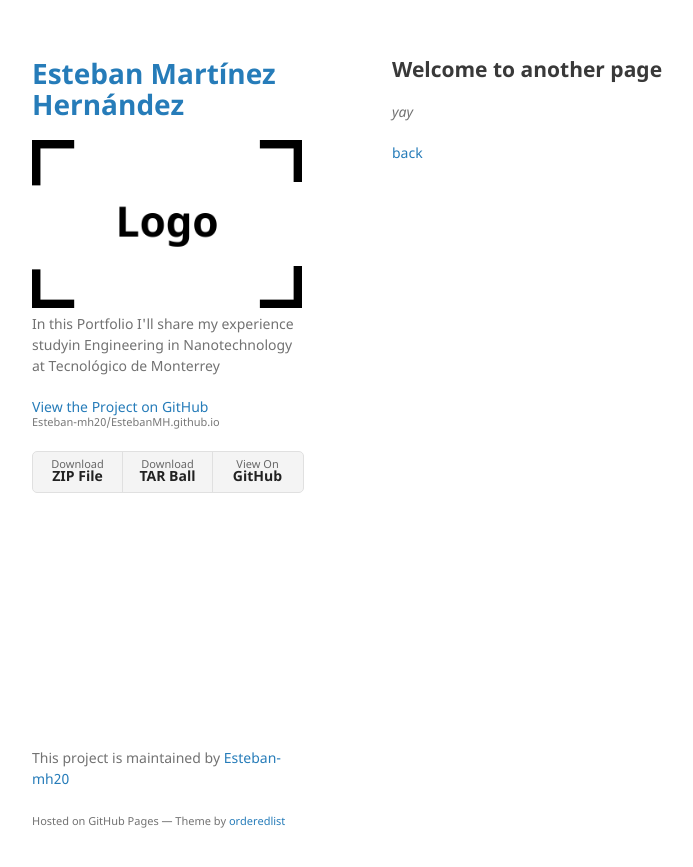
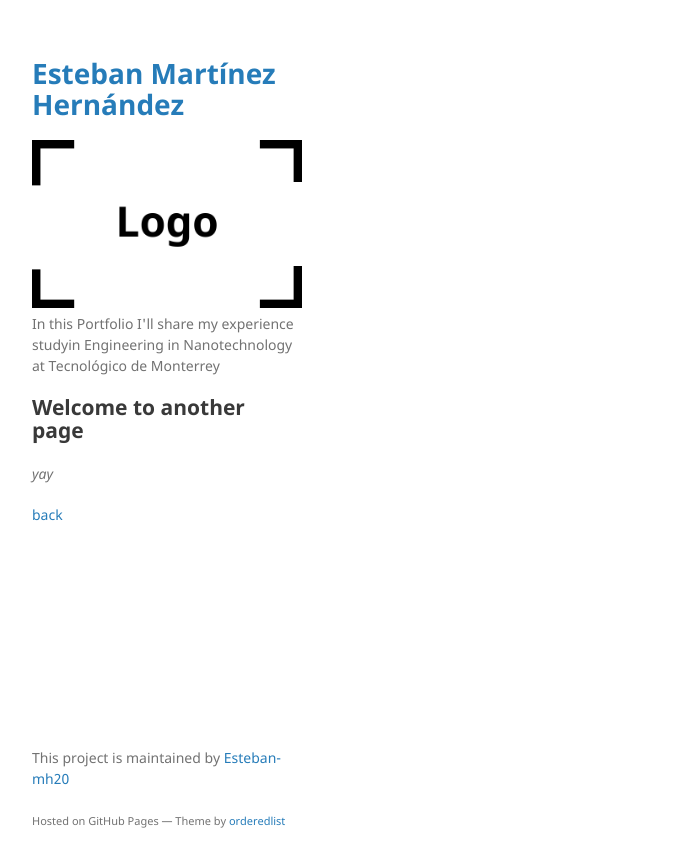
Before and after one commit to Esteban-mh20/EstebanMH.github.io, a Jekyll site: the page built from another-page.md, in a window 1280 px wide. Shown: the top 867 px of the page, without its empty margins (178-871 px from the left). Built offline with Jekyll 4.4.1, drawn with Linux system fonts in a browser that asks for light colours; our own code applies the rules of GitHub Pages for plain Markdown files.

Commit message:
Update default.html

```diff
--- a/_layouts/default.html
+++ b/_layouts/default.html
@@ -23,23 +23,13 @@
 
         <p>{{ site.description | default: site.github.project_tagline }}</p>
 
-        {% if site.github.is_project_page %}
-        <p class="view"><a href="{{ site.github.repository_url }}">View the Project on GitHub <small>{{ site.github.repository_nwo }}</small></a></p>
-        {% endif %}
+
 
         {% if site.github.is_user_page %}
         <p class="view"><a href="{{ site.github.owner_url }}">View My GitHub Profile</a></p>
         {% endif %}
 
-        {% if site.show_downloads %}
-        <ul class="downloads">
-          <li><a href="{{ site.github.zip_url }}">Download <strong>ZIP File</strong></a></li>
-          <li><a href="{{ site.github.tar_url }}">Download <strong>TAR Ball</strong></a></li>
-          <li><a href="{{ site.github.repository_url }}">View On <strong>GitHub</strong></a></li>
-        </ul>
-        {% endif %}
-      </header>
-      <section>
+
 
       {{ content }}
 
```
